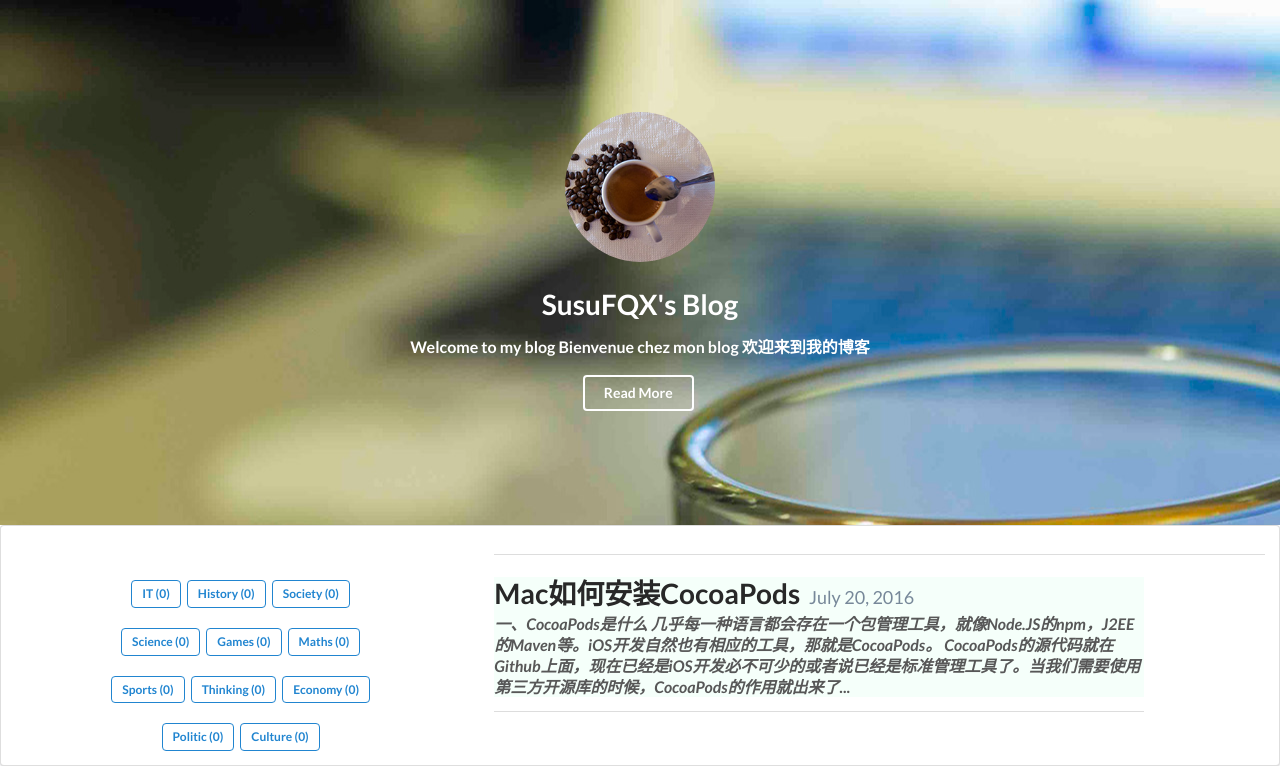
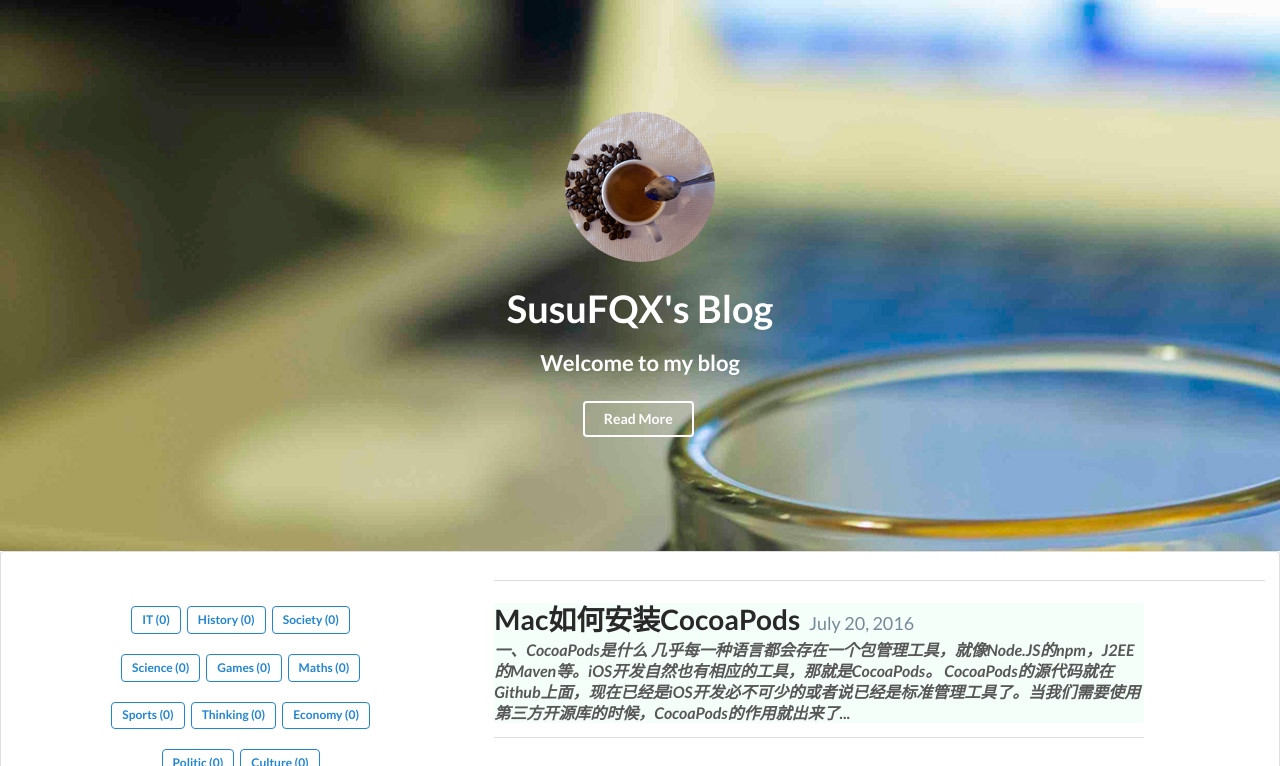
Before and after one commit to susufqx/susufqx.github.com, a Jekyll site: the page built from index.html, in a window 1280 px wide, cut to the strip 0-766 px from the top of the page. Built offline with Jekyll 4.4.1, drawn with Linux system fonts in a browser that asks for light colours; nearby versions of some CDN libraries.

Commit message:
Change the description of the index page

```diff
--- a/_config.yml
+++ b/_config.yml
@@ -9,8 +9,6 @@
 title: SusuFQX's Blog
 #email: jiangsulirui@gmail.com
 description:  Welcome to my blog
-              Bienvenue chez mon blog
-              欢迎来到我的博客
 url: "http://susufqx.github.io" # the base hostname & protocol for your site
 baseurl: ""
 
--- a/css/main.scss
+++ b/css/main.scss
@@ -10,6 +10,17 @@
   }
 }
 
+/* header style */
+.main-header {
+  h1{
+    font-size: 38px !important;
+  }
+  .blog-part{
+    .description{
+      font-size: 22px;
+    }
+  }
+}
 /* index style */
 .index-page{
   .grid.blog-grid{
```
